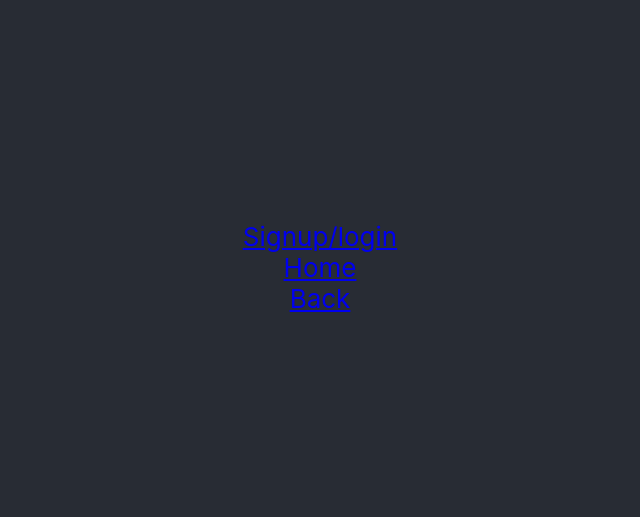
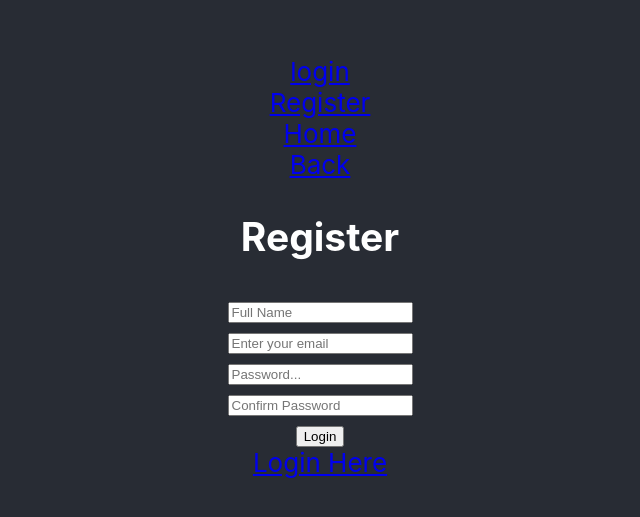
Before and after one commit to abdirahmanfarah/Foodie-Fun, a React (Create React App) app in the folder foodie-fun/: page /Register in a window 1280 px wide. Shown: the part 133-650 px from the top of the page, without its empty margins (320-960 px from the left). Built offline with nearby package versions, Linux system fonts and the light colour scheme.

Commit message:
got login and register links to work

```diff
--- a/foodie-fun/src/App.js
+++ b/foodie-fun/src/App.js
@@ -1,16 +1,35 @@
 import React from 'react';
 import { BrowserRouter, Route, Link } from 'react-router-dom';
 import './styles/App.css';
+import Login from './components/Login';
+import Register from './components/Register'
 
+function Signup(props) {
+  return <h1>Signup/login</h1>
+}
+function Home(props) {
+  return <h1>Home</h1>
+}
+
+function Back(props) {
+  return <h1>Back</h1>
+}
 
 function App() {
   return (
     <div className="App">
     <header className="App-header">
      <BrowserRouter>
-     <Link to='/'>Signup/login</Link>
+     <Link to='/'>login</Link>
+     <Link to='/Register'>Register</Link>
      <Link to= '/Home'>Home</Link>
      <Link to='/Back'>Back</Link>
+
+     <Route exact path='/' component={Login}/>
+     <Route exact path='/Register' component={Register}/>
+     <Route path='/Home' component={Home}/>
+     <Route path='/Back' component={Back}/>
+
      </BrowserRouter>
      </header>
      </div>
--- a/foodie-fun/src/components/Login.js
+++ b/foodie-fun/src/components/Login.js
@@ -15,7 +15,7 @@ class Login extends Component {
 
 }
 
-  upadate(e) {
+  update(e) {
       let name = e.target.name;
       let value = e.target.value;
       this.setState({
@@ -59,7 +59,7 @@ class Login extends Component {
                     <input type="submit" value="login"/>
                 </form>
 
-                <link to="/register">Create an account</link>
+                 <Link to="/register">Create an account</Link>
             </div>
         )
 
--- a/foodie-fun/src/components/Register.js
+++ b/foodie-fun/src/components/Register.js
@@ -16,7 +16,7 @@ class Login extends Component {
 
 }
 
-  upadate(e) {
+  update(e) {
       let name = e.target.name;
       let value = e.target.value;
       this.setState({
@@ -75,7 +75,7 @@ class Login extends Component {
                     <input type="submit" value="Login"/>
                 </form>
 
-                <link to="/">Login Here</link>
+                <Link to="/">Login Here</Link>
             </div>
         )
 
```
Also changed, not shown: 1 other file (tests, documents, lock files or other folders).
